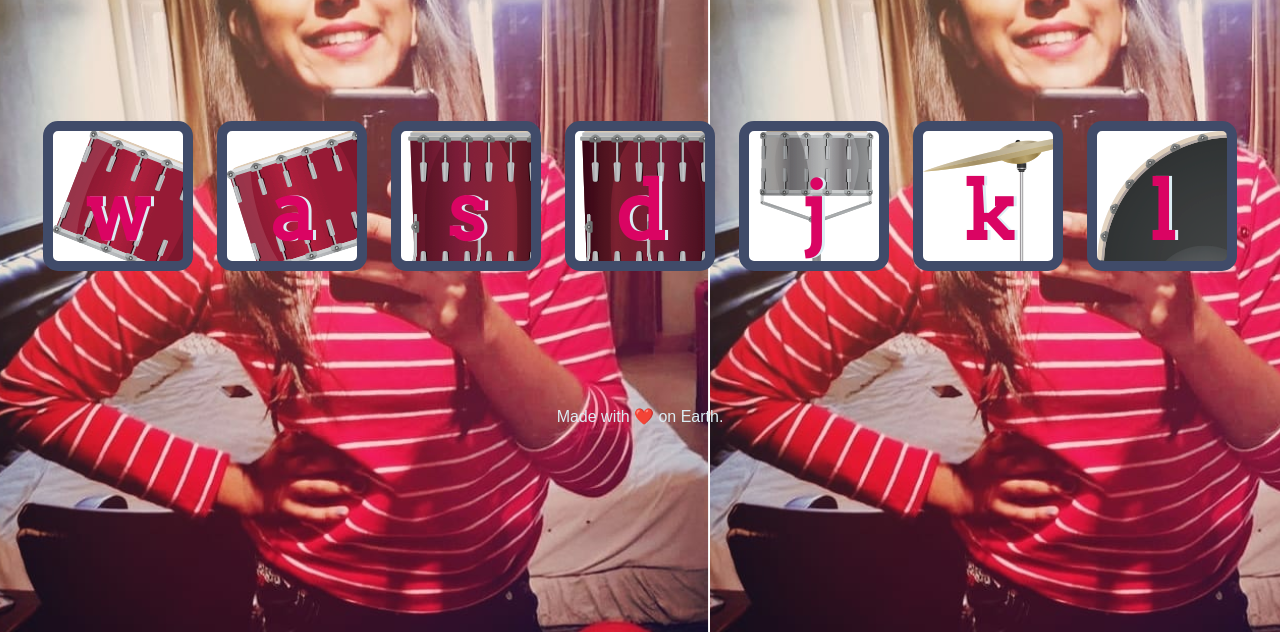
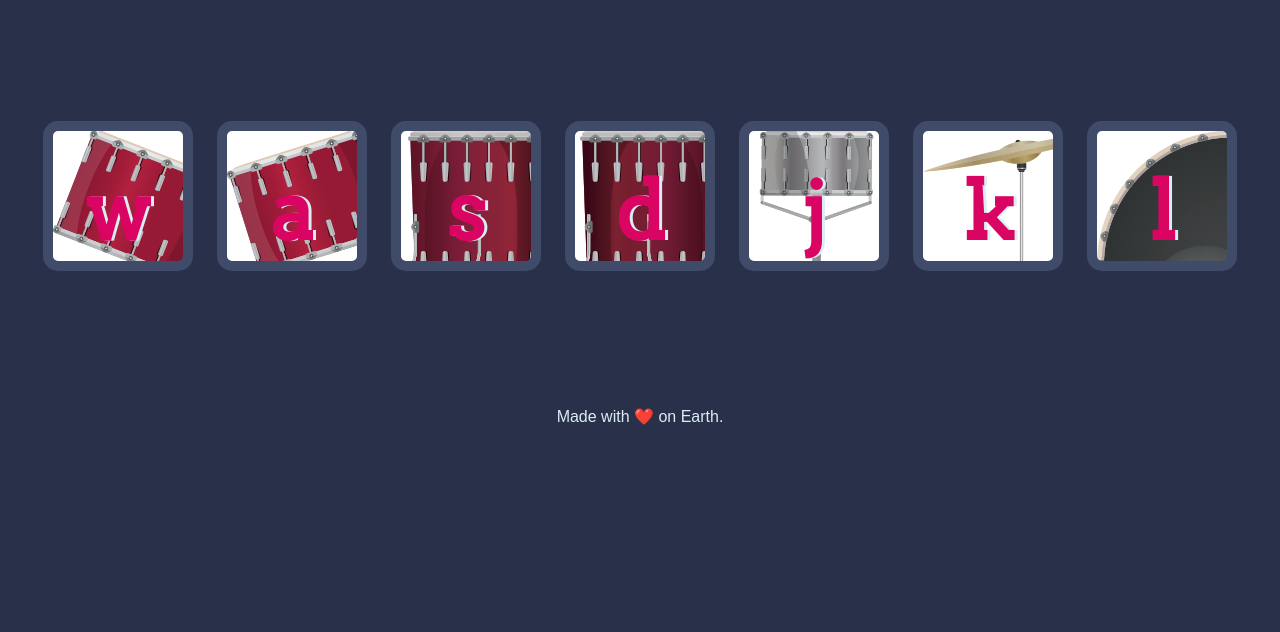
Before and after one commit to Abinash-Anand/Drum_roll, a plain HTML site: page index.html in a window 1280 px wide. Shown: the part 168-800 px from the top of the page. Drawn offline with Linux system fonts and the light colour scheme.

Commit message:
Update styles.css

```diff
--- a/styles.css
+++ b/styles.css
@@ -1,7 +1,7 @@
 body {
   text-align: center;
   background-color: #283149;
-  background-image: url("images/s1.PNG");
+
 }
 
 h1 {
```
